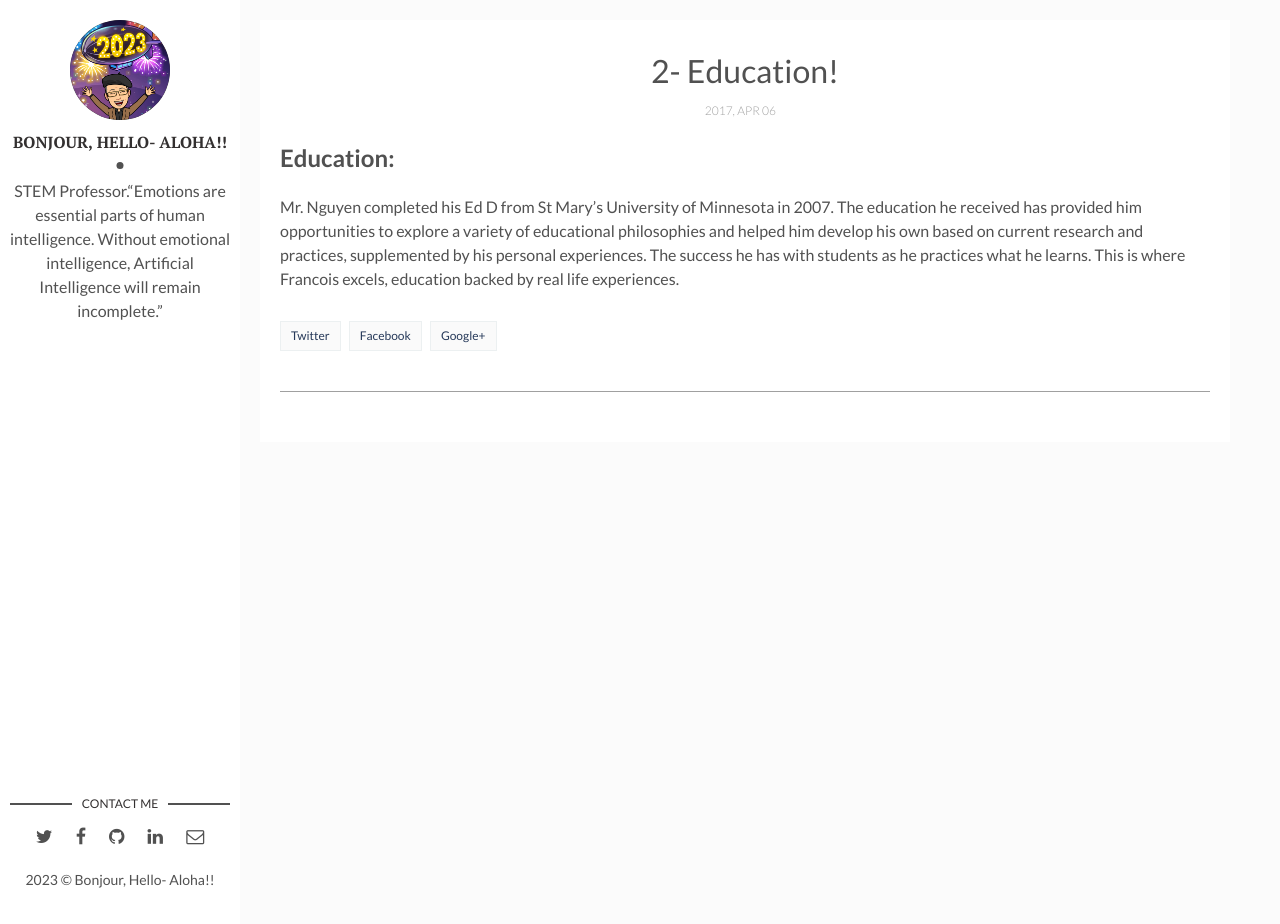
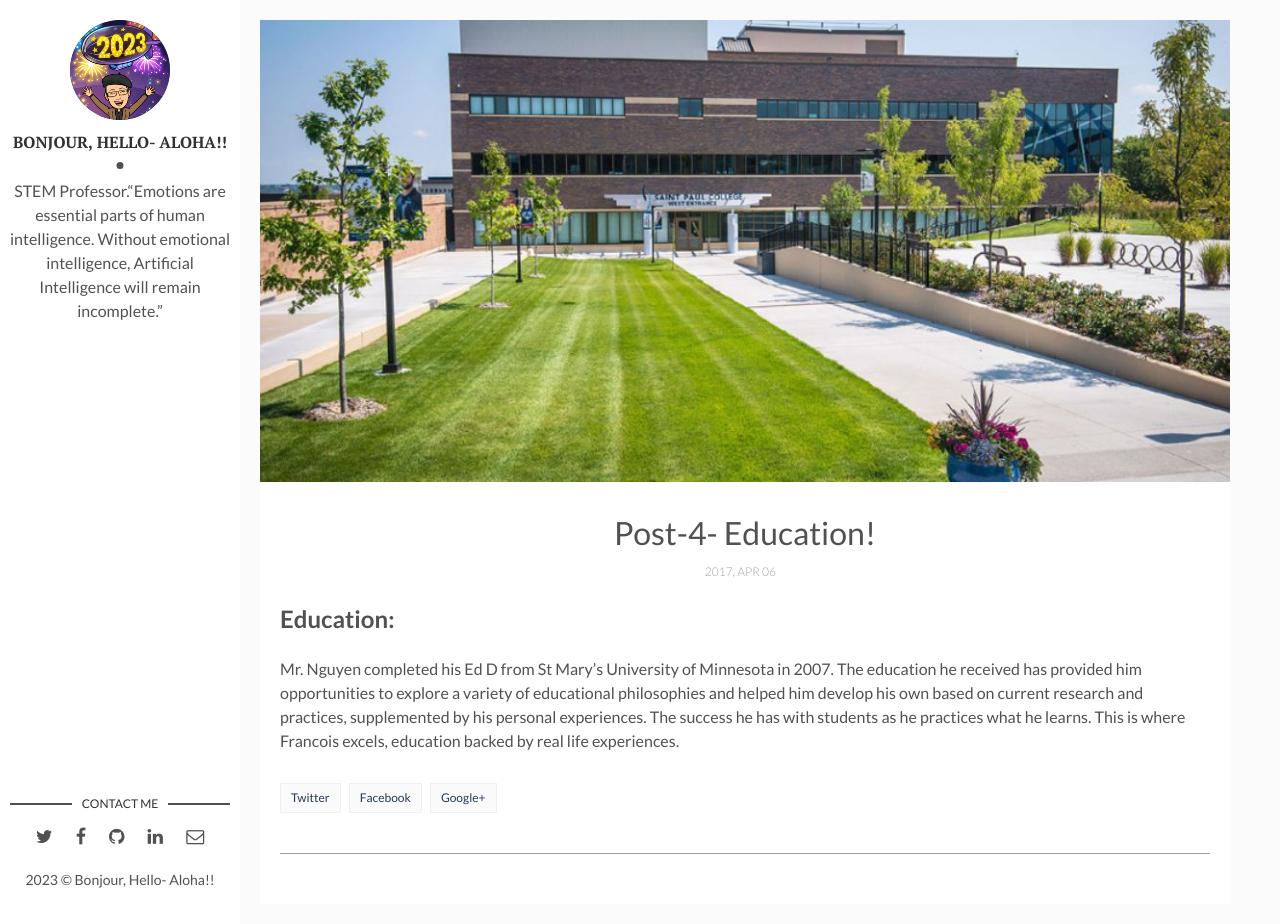
Before and after one commit to drwin22/blog3, a Jekyll site: the page built from _posts/2017-04-06-post2.markdown, in a window 1280 px wide and 924 px high. Built offline with Jekyll 4.4.1, drawn with Linux system fonts in a browser that asks for light colours; comment, search, counter and statistics services are not loaded.

Commit message:
Update 2017-04-06-post2.markdown

```diff
--- a/_posts/2017-04-06-post2.markdown
+++ b/_posts/2017-04-06-post2.markdown
@@ -1,9 +1,9 @@
 ---
 layout: post
-title: "2- Education!"
+title: "Post-4- Education!"
 date: 2017-04-06 13:32:20 +0300
 description: You’ll find this post in your `_posts` directory. Go ahead and edit it and re-build the site to see your changes. # Add post description (optional)
-img:  # Add image post (optional)
+img: p8.jpg # Add image post (optional)
 ---
 ## Education:
 
```
